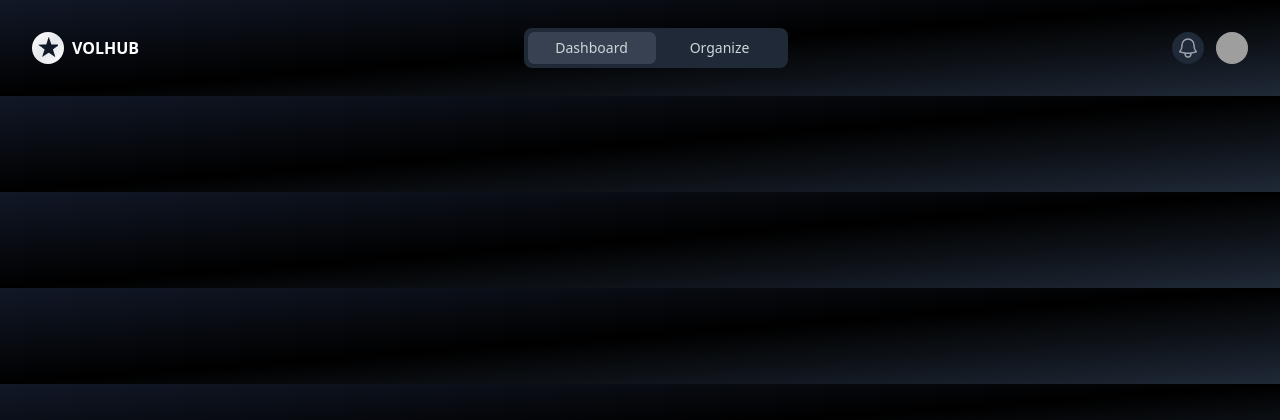
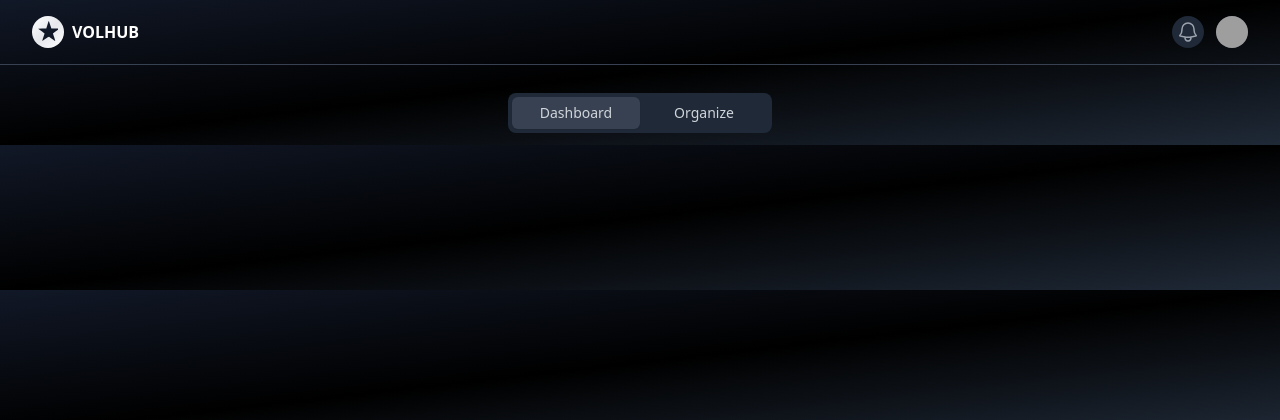
Before and after one commit to ecoholic84/volhub, a PHP site: page /includes/header.php in a window 1280 px wide. Shown: the top 420 px of the page. Run offline with PHP 8.4, Linux system fonts and the light colour scheme; some libraries are stand-ins or nearby versions; grey boxes are pictures that could not be loaded.

Commit message:
Added Subheader

```diff
--- a/includes/header.php
+++ b/includes/header.php
@@ -10,24 +10,12 @@
     <script src="https://cdn.tailwindcss.com"></script>
 </head>
 <body class="bg-gradient-to-br from-gray-900 via-black to-gray-800">
-    <nav class="w-full"
+    <nav class="w-full border-b border-gray-700"
          x-data="{
-             tabSelected: 1,
-             tabId: $id('tabs'),
-             mobileMenuOpen: false,
-             tabButtonClicked(tabButton){
-                 this.tabSelected = tabButton.id.replace(this.tabId + '-', '');
-                 this.tabRepositionMarker(tabButton);
-             },
-             tabRepositionMarker(tabButton){
-                 this.$refs.tabMarker.style.width=tabButton.offsetWidth + 'px';
-                 this.$refs.tabMarker.style.height=tabButton.offsetHeight + 'px';
-                 this.$refs.tabMarker.style.left=tabButton.offsetLeft + 'px';
-             }
-         }"
-         x-init="tabRepositionMarker($refs.tabButtons.firstElementChild);">
+             mobileMenuOpen: false
+         }">
         <div class="px-2 sm:px-6 lg:px-8">
-            <div class="relative flex h-24 items-center justify-between">
+            <div class="relative flex h-16 items-center justify-between">
                 <!-- Left side (logo and mobile menu button) -->
                 <div class="flex items-center">
                     <div class="flex-shrink-0">
@@ -48,17 +36,6 @@
                                 <path stroke-linecap="round" stroke-linejoin="round" d="M3.75 6.75h16.5M3.75 12h16.5m-16.5 5.25h16.5" />
                             </svg>
                         </button>
-                    </div>
-                </div>
-
-                <!-- Center (slider) -->
-                <div class="flex-1 flex justify-center">
-                    <div x-ref="tabButtons" class="relative inline-grid items-center justify-center h-10 grid-cols-2 p-1 bg-gray-800 rounded-lg select-none">
-                        <button :id="$id(tabId)" @click="tabButtonClicked($el);" type="button" class="relative z-20 inline-flex items-center justify-center w-24 sm:w-32 h-8 px-3 text-sm font-medium text-gray-300 transition-all rounded-md cursor-pointer whitespace-nowrap">Dashboard</button>
-                        <button :id="$id(tabId)" @click="tabButtonClicked($el);" type="button" class="relative z-20 inline-flex items-center justify-center w-24 sm:w-32 h-8 px-3 text-sm font-medium text-gray-300 transition-all rounded-md cursor-pointer whitespace-nowrap">Organize</button>
-                        <div x-ref="tabMarker" class="absolute left-0 z-10 w-1/2 h-full duration-300 ease-out" x-cloak>
-                            <div class="w-full h-full bg-gray-700 rounded-md shadow-sm"></div>
-                        </div>
                     </div>
                 </div>
 
@@ -100,5 +77,9 @@
             </div>
         </div>
     </nav>
+
+    <!-- Subheader content will be included here -->
+    <?php include 'subheader.php'; ?>
+
 </body>
 </html>
--- /dev/null
+++ b/includes/subheader.php
@@ -0,0 +1,30 @@
+<nav class="w-full mt-4"
+     x-data="{
+         tabSelected: 1,
+         tabId: $id('tabs'),
+         tabButtonClicked(tabButton){
+             this.tabSelected = tabButton.id.replace(this.tabId + '-', '');
+             this.tabRepositionMarker(tabButton);
+         },
+         tabRepositionMarker(tabButton){
+             this.$refs.tabMarker.style.width=tabButton.offsetWidth + 'px';
+             this.$refs.tabMarker.style.height=tabButton.offsetHeight + 'px';
+             this.$refs.tabMarker.style.left=tabButton.offsetLeft + 'px';
+         }
+     }"
+     x-init="tabRepositionMarker($refs.tabButtons.firstElementChild);">
+    <div class="px-2 sm:px-6 lg:px-8">
+        <div class="relative flex h-16 items-center justify-between">
+            <!-- Center (slider) -->
+            <div class="flex-1 flex justify-center">
+                <div x-ref="tabButtons" class="relative inline-grid items-center justify-center h-10 grid-cols-2 p-1 bg-gray-800 rounded-lg select-none">
+                    <button :id="$id(tabId)" @click="tabButtonClicked($el);" type="button" class="relative z-20 inline-flex items-center justify-center w-24 sm:w-32 h-8 px-3 text-sm font-medium text-gray-300 transition-all rounded-md cursor-pointer whitespace-nowrap">Dashboard</button>
+                    <button :id="$id(tabId)" @click="tabButtonClicked($el);" type="button" class="relative z-20 inline-flex items-center justify-center w-24 sm:w-32 h-8 px-3 text-sm font-medium text-gray-300 transition-all rounded-md cursor-pointer whitespace-nowrap">Organize</button>
+                    <div x-ref="tabMarker" class="absolute left-0 z-10 w-1/2 h-full duration-300 ease-out" x-cloak>
+                        <div class="w-full h-full bg-gray-700 rounded-md shadow-sm"></div>
+                    </div>
+                </div>
+            </div>
+        </div>
+    </div>
+</nav>
```
